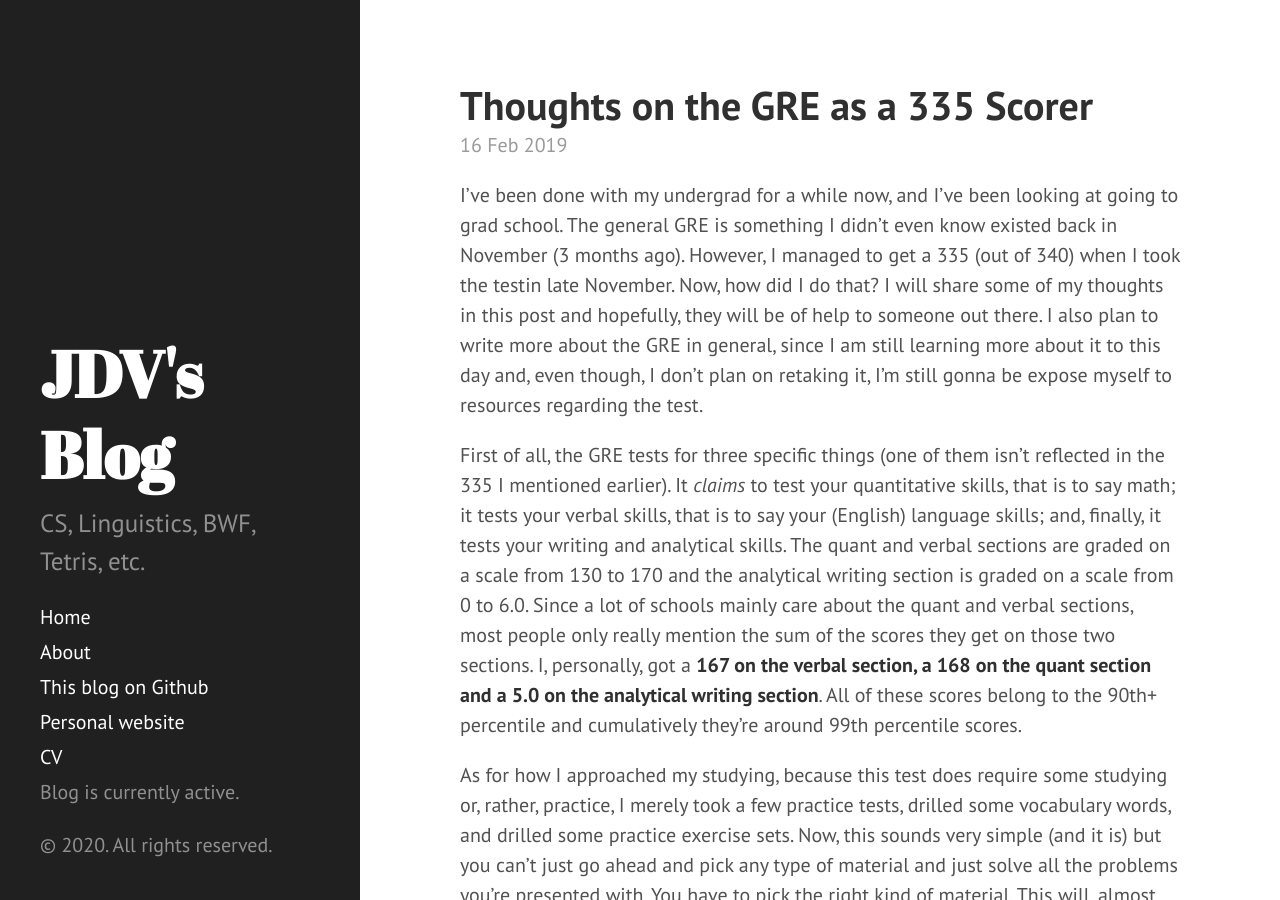
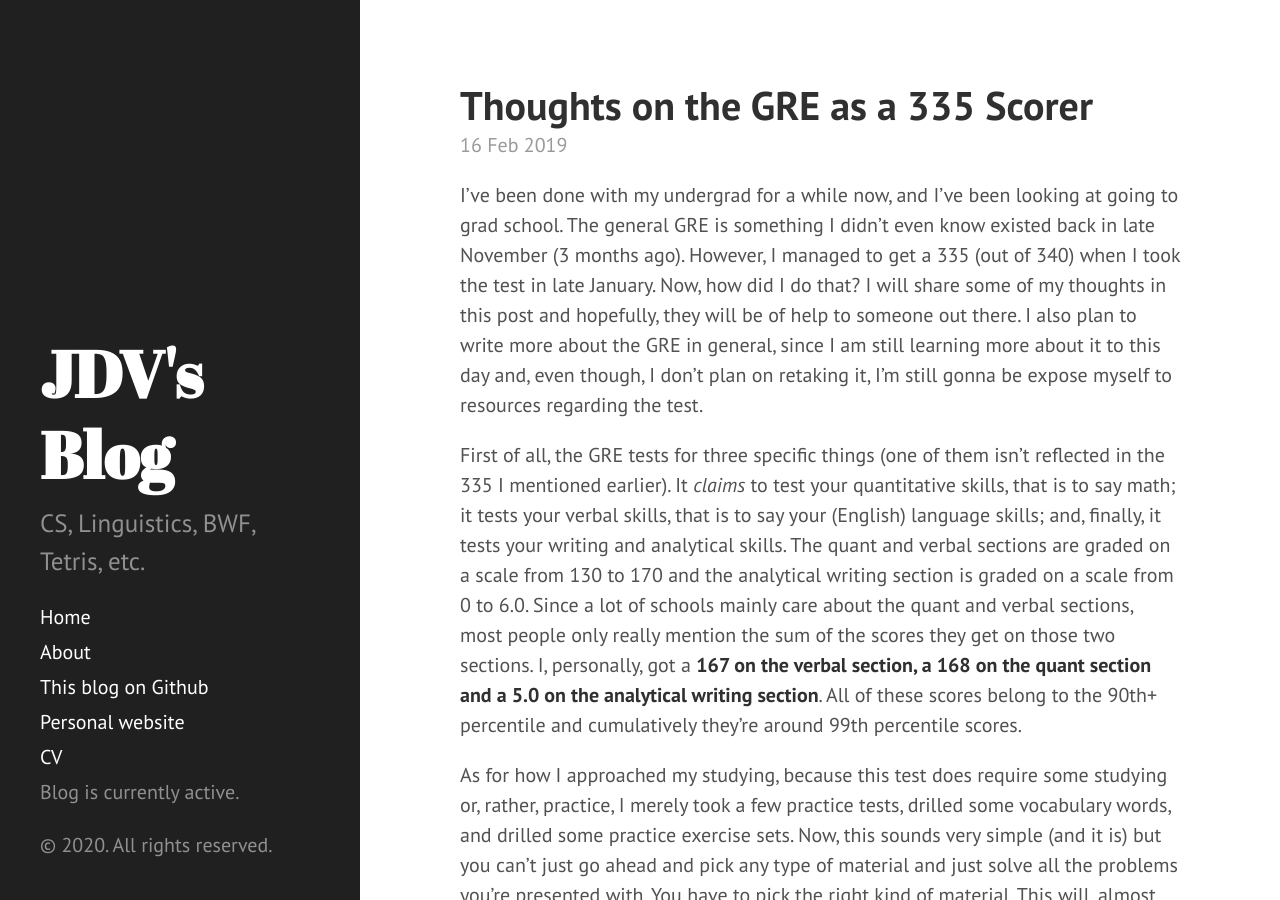
Before and after one commit to jjdelvalle/jblog, a Jekyll site: the page built from _posts/2019-02-16-thoughts-on-gre.markdown, in a window 1280 px wide and 900 px high. Built offline with Jekyll 4.4.1, drawn with Linux system fonts in a browser that asks for light colours.

Commit message:
Fix typos

```diff
--- a/_posts/2019-02-16-thoughts-on-gre.markdown
+++ b/_posts/2019-02-16-thoughts-on-gre.markdown
@@ -7,8 +7,8 @@ categories: grad school gre
 
 I've been done with my undergrad for a while now, and I've been looking at going
 to grad school. The general GRE is something I didn't even know existed back
-in November (3 months ago). However, I managed to get a 335 (out of 340) when I
-took the testin late November. Now, how did I do that? I will share some of my
+in late November (3 months ago). However, I managed to get a 335 (out of 340) when I
+took the test in late January. Now, how did I do that? I will share some of my
 thoughts in this post and hopefully, they will be of help to someone out there.
 I also plan to write more about the GRE in general, since I am still learning
 more about it to this day and, even though, I don't plan on retaking it, I'm
```
